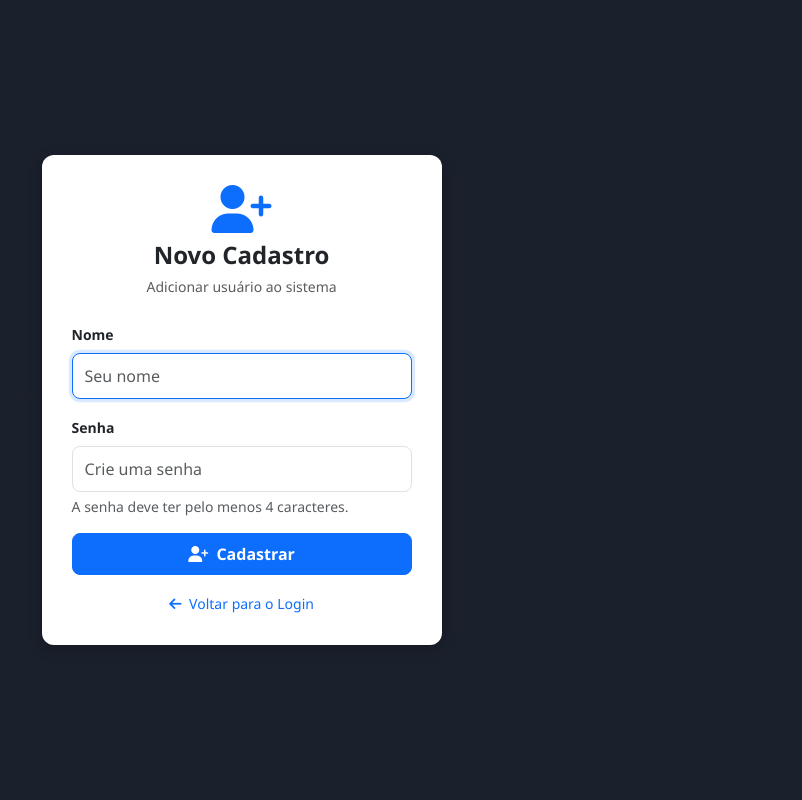
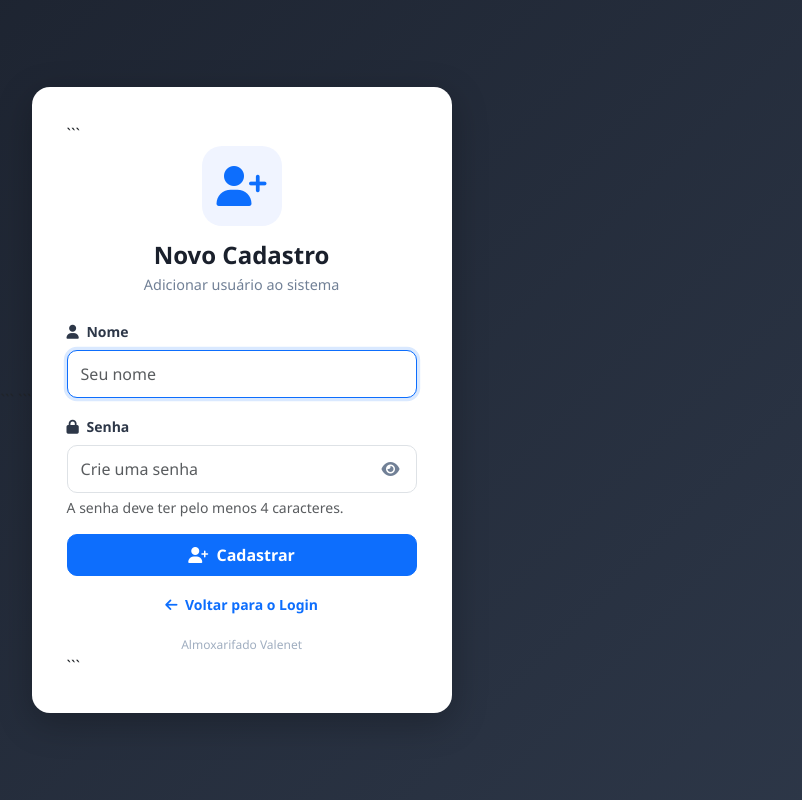
Before and after one commit to wandersondan2942-arch/almoxarifado, a Flask app: page /cadastro_usuario in a window 1280 px wide. Shown: the whole page, without its empty margins (414-1216 px from the left). Run offline with Flask 3, Linux system fonts and the light colour scheme; some libraries are stand-ins or nearby versions.

Commit message:
Update cadastro_usuario.html

````diff
--- a/templates/cadastro_usuario.html
+++ b/templates/cadastro_usuario.html
@@ -1,10 +1,12 @@
 <!DOCTYPE html>
 
 <html lang="pt-BR">
+
 <head>
+
+```
 <meta charset="UTF-8">
 <meta name="viewport" content="width=device-width, initial-scale=1.0">
-
 
 <title>Cadastro - Almoxarifado Valenet</title>
 
@@ -19,8 +21,13 @@
 >
 
 <style>
+
+    * {
+        box-sizing: border-box;
+    }
+
     body {
-        background-color: #1a202c;
+        background: linear-gradient(135deg, #1a202c, #2d3748);
         min-height: 100vh;
         display: flex;
         align-items: center;
@@ -31,38 +38,97 @@
 
     .login-card {
         width: 100%;
-        max-width: 400px;
-        padding: 30px;
-        border-radius: 12px;
+        max-width: 420px;
+        padding: 35px;
+        border-radius: 18px;
         background: #ffffff;
-        box-shadow: 0 4px 15px rgba(0, 0, 0, 0.20);
+        box-shadow: 0 10px 35px rgba(0, 0, 0, 0.25);
+    }
+
+    .logo-box {
+        width: 80px;
+        height: 80px;
+        margin: 0 auto 15px;
+        border-radius: 20px;
+        display: flex;
+        align-items: center;
+        justify-content: center;
+        background: #f0f4ff;
     }
 
     .logo-icon {
         color: #0d6efd;
+        font-size: 40px;
+    }
+
+    .system-title {
+        font-weight: 700;
+        color: #1a202c;
+    }
+
+    .system-subtitle {
+        color: #718096;
+        font-size: 0.9rem;
+    }
+
+    .form-label {
+        color: #2d3748;
     }
 
     .form-control {
-        border-radius: 8px;
-        padding: 10px 12px;
+        border-radius: 10px;
+        padding: 11px 13px;
     }
 
     .form-control:focus {
         border-color: #0d6efd;
-        box-shadow: 0 0 0 0.20rem rgba(13, 110, 253, 0.15);
+        box-shadow: 0 0 0 0.2rem rgba(13, 110, 253, 0.15);
     }
 
     .btn-primary {
-        border-radius: 8px;
+        border-radius: 10px;
+        padding: 11px;
     }
 
     .back-link {
         color: #0d6efd;
+        font-weight: 600;
     }
 
     .back-link:hover {
         text-decoration: underline !important;
     }
+
+    .password-wrapper {
+        position: relative;
+    }
+
+    .password-wrapper .form-control {
+        padding-right: 45px;
+    }
+
+    .toggle-password {
+        position: absolute;
+        right: 12px;
+        top: 50%;
+        transform: translateY(-50%);
+        border: none;
+        background: transparent;
+        color: #718096;
+        cursor: pointer;
+        padding: 5px;
+    }
+
+    .toggle-password:hover {
+        color: #0d6efd;
+    }
+
+    .footer-text {
+        font-size: 0.75rem;
+        color: #a0aec0;
+        margin-top: 20px;
+    }
+
 </style>
 ```
 
@@ -70,39 +136,49 @@
 
 <body>
 
-```
 <div class="login-card">
 
-    <!-- Cabeçalho -->
+```
+<!-- CABEÇALHO -->
 <div class="text-center mb-4">
 
-        <i class="fa-solid fa-user-plus fa-3x logo-icon mb-2"></i>
+    <div class="logo-box">
 
-        <h4 class="fw-bold text-dark mb-1">
+        <i class="fa-solid fa-user-plus logo-icon"></i>
+
+    </div>
+
+    <h4 class="system-title mb-1">
         Novo Cadastro
     </h4>
 
-        <small class="text-muted">
+    <div class="system-subtitle">
         Adicionar usuário ao sistema
-        </small>
+    </div>
 
 </div>
 
 
-    <!-- Mensagem de erro enviada pelo app.py -->
+<!-- MENSAGEM DE ERRO -->
 {% if erro %}
+
     <div
         class="alert alert-danger py-2 small"
         role="alert"
     >
+
         <i class="fa-solid fa-circle-exclamation me-1"></i>
+
         {{ erro }}
+
     </div>
+
 {% endif %}
 
 
-    <!-- Mensagens flash do Flask -->
+<!-- MENSAGENS FLASH -->
 {% with mensagens = get_flashed_messages(with_categories=true) %}
+
     {% if mensagens %}
 
         {% for categoria, mensagem in mensagens %}
@@ -111,36 +187,55 @@
                 class="alert alert-{{ categoria if categoria in ['success', 'danger', 'warning', 'info'] else 'info' }} py-2 small"
                 role="alert"
             >
+
                 {% if categoria == 'success' %}
+
                     <i class="fa-solid fa-circle-check me-1"></i>
+
                 {% elif categoria == 'danger' %}
+
                     <i class="fa-solid fa-circle-exclamation me-1"></i>
+
                 {% elif categoria == 'warning' %}
+
                     <i class="fa-solid fa-triangle-exclamation me-1"></i>
+
                 {% else %}
+
                     <i class="fa-solid fa-circle-info me-1"></i>
+
                 {% endif %}
 
                 {{ mensagem }}
+
             </div>
 
         {% endfor %}
 
     {% endif %}
+
 {% endwith %}
 
 
-    <!-- Formulário -->
-    <form method="POST" autocomplete="off">
+<!-- FORMULÁRIO -->
+<form
+    method="POST"
+    action="{{ url_for('cadastro_usuario') }}"
+    autocomplete="off"
+>
 
-        <!-- Nome -->
+    <!-- NOME -->
     <div class="mb-3">
 
         <label
             for="nome"
             class="form-label small fw-bold"
         >
+
+            <i class="fa-solid fa-user me-1"></i>
+
             Nome
+
         </label>
 
         <input
@@ -153,21 +248,29 @@
             maxlength="100"
             autocomplete="name"
             placeholder="Seu nome"
+            value="{{ request.form.get('nome', '') }}"
             autofocus
         >
 
     </div>
 
 
-        <!-- Senha -->
+    <!-- SENHA -->
     <div class="mb-3">
 
         <label
             for="senha"
             class="form-label small fw-bold"
         >
+
+            <i class="fa-solid fa-lock me-1"></i>
+
             Senha
+
         </label>
+
+
+        <div class="password-wrapper">
 
             <input
                 type="password"
@@ -181,40 +284,105 @@
                 placeholder="Crie uma senha"
             >
 
+            <button
+                type="button"
+                class="toggle-password"
+                onclick="alternarSenha()"
+                aria-label="Mostrar ou ocultar senha"
+            >
+
+                <i
+                    id="iconeSenha"
+                    class="fa-solid fa-eye"
+                ></i>
+
+            </button>
+
+        </div>
+
+
         <div class="form-text small">
+
             A senha deve ter pelo menos 4 caracteres.
+
         </div>
 
     </div>
 
 
-        <!-- Botão -->
+    <!-- BOTÃO CADASTRAR -->
     <button
         type="submit"
         class="btn btn-primary w-100 fw-bold py-2 mb-3"
     >
+
         <i class="fa-solid fa-user-plus me-1"></i>
+
         Cadastrar
+
     </button>
 
 
-        <!-- Voltar -->
+    <!-- VOLTAR -->
     <div class="text-center">
 
         <a
             href="{{ url_for('login') }}"
             class="small text-decoration-none back-link"
         >
+
             <i class="fa-solid fa-arrow-left me-1"></i>
+
             Voltar para o Login
+
         </a>
 
     </div>
 
 </form>
 
+
+<!-- RODAPÉ -->
+<div class="text-center footer-text">
+
+    Almoxarifado Valenet
+
+</div>
+```
+
 </div>
 
+<script>
+
+    function alternarSenha() {
+
+        const campo = document.getElementById("senha");
+        const icone = document.getElementById("iconeSenha");
+
+        if (campo.type === "password") {
+
+            campo.type = "text";
+
+            icone.classList.remove("fa-eye");
+            icone.classList.add("fa-eye-slash");
+
+        } else {
+
+            campo.type = "password";
+
+            icone.classList.remove("fa-eye-slash");
+            icone.classList.add("fa-eye");
+
+        }
+
+    }
+
+</script>
+
+<script
+    src="https://cdn.jsdelivr.net/npm/bootstrap@5.3.0/dist/js/bootstrap.bundle.min.js">
+</script>
 
 </body>
+
 </html>
````
Lines whose indentation alone changed are shown as unchanged.
